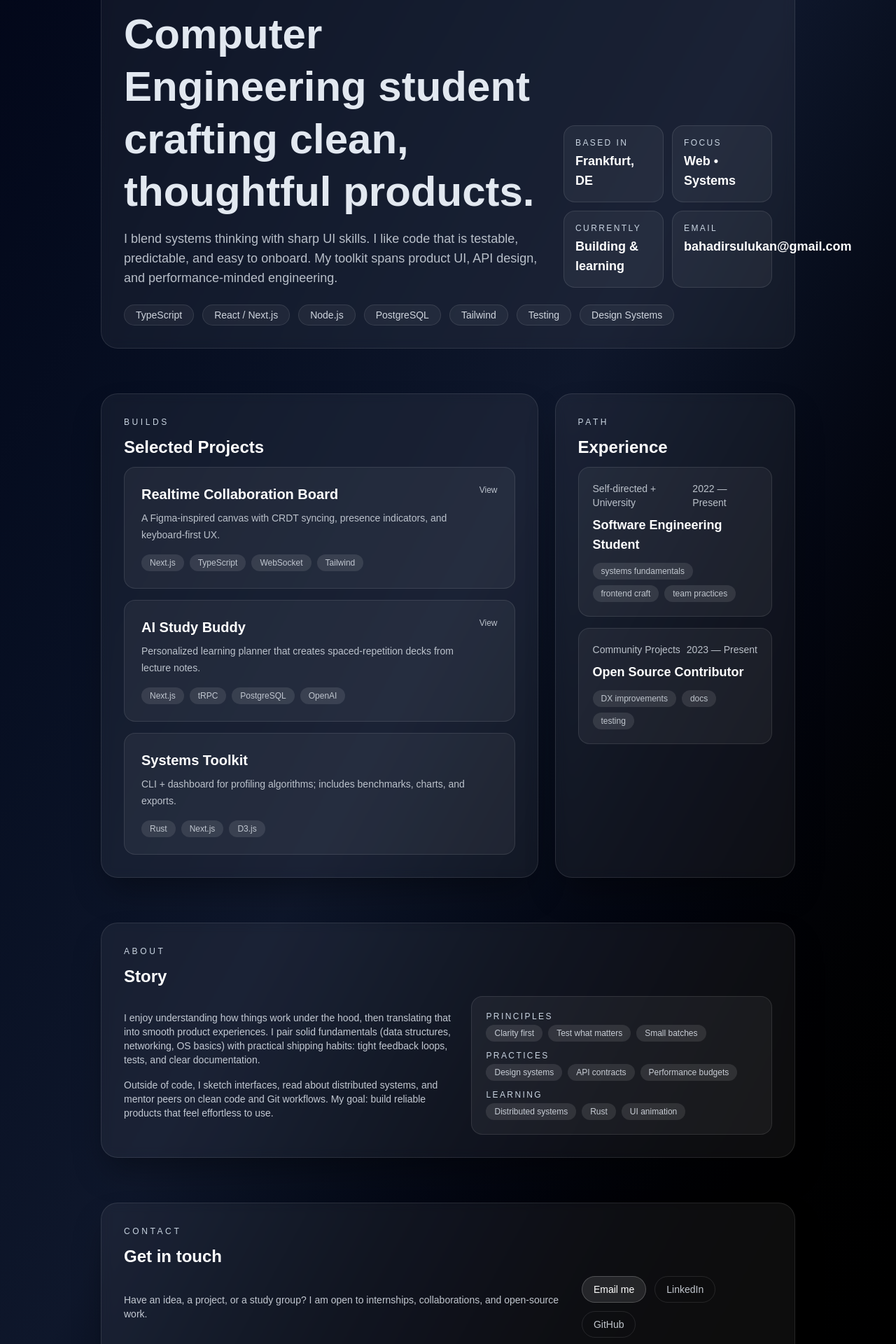
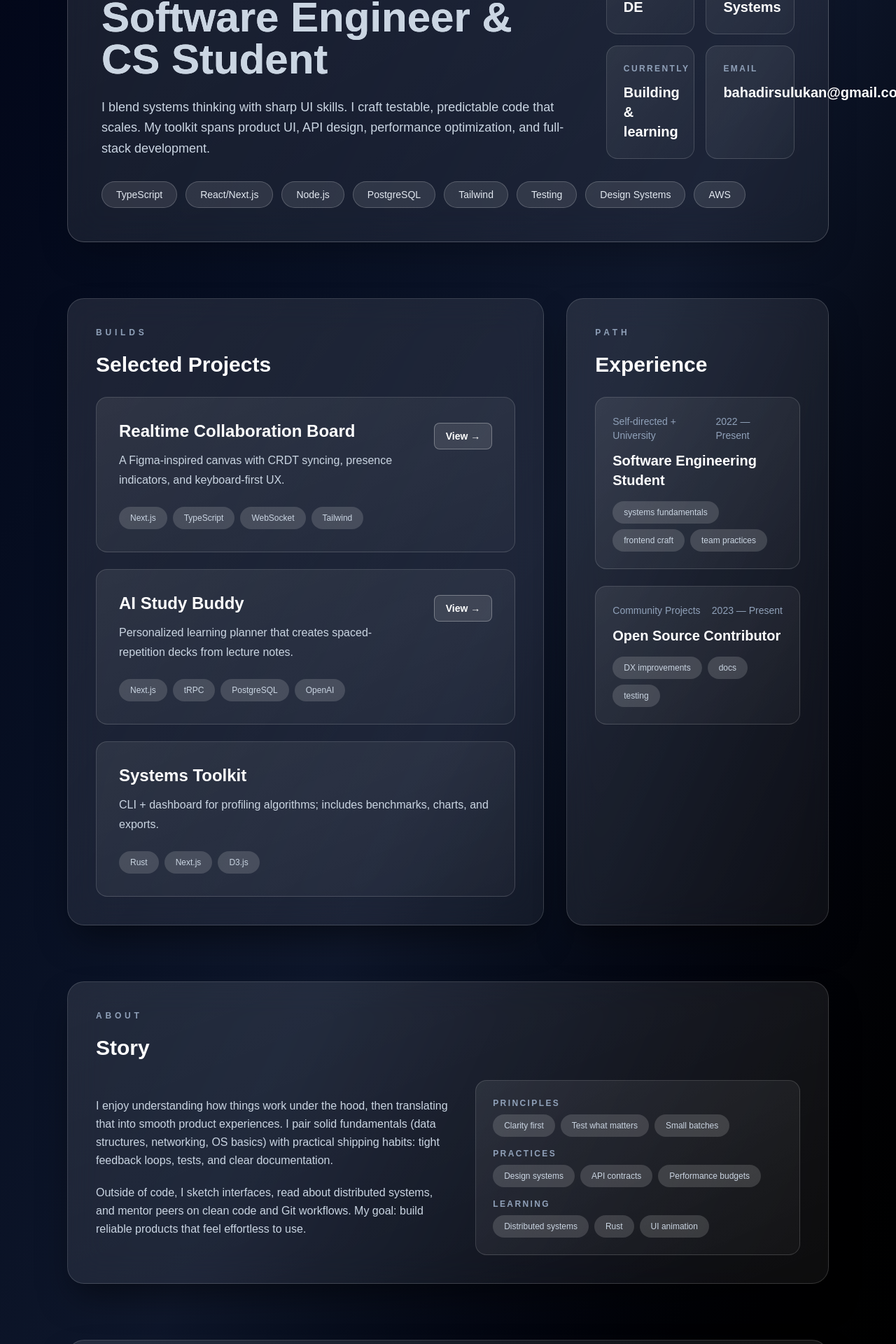
Before and after one commit to bahadirsulukan/my-portfolio, a Next.js app: page / in a window 1280 px wide. Shown: the part 280-2200 px from the top of the page at 70% size. Built offline with nearby package versions, Linux system fonts and the light colour scheme.

Commit message:
modernisiert

```diff
--- a/app/page.tsx
+++ b/app/page.tsx
@@ -53,27 +53,26 @@ const experiences: Experience[] = [
 export default function Home() {
   return (
     <div className="min-h-screen bg-gradient-to-br from-slate-950 via-slate-900 to-black text-slate-50">
-      <div className="mx-auto flex w-full max-w-6xl flex-col gap-16 px-6 pb-24 pt-16 sm:px-12 lg:px-20">
-        <header className="flex flex-col gap-6 rounded-3xl border border-white/10 bg-white/5 p-8 backdrop-blur">
-          <p className="text-sm uppercase tracking-[0.35em] text-slate-300">
-            Portfolio
+      <div className="mx-auto flex w-full max-w-7xl flex-col gap-20 px-4 pb-32 pt-20 sm:px-8 lg:px-24">
+        <header className="flex flex-col gap-8 rounded-3xl border border-white/20 bg-gradient-to-br from-white/10 to-white/5 p-12 backdrop-blur-xl shadow-2xl">
+          <p className="text-xs uppercase tracking-[0.4em] text-slate-400 font-medium">
+            Welcome to my portfolio
           </p>
-          <div className="grid gap-8 lg:grid-cols-[2fr_1fr] lg:items-end">
-            <div className="space-y-4">
-              <h1 className="text-4xl font-semibold leading-tight sm:text-5xl lg:text-6xl">
-                Hi, I am Bahadır —
-                <span className="block text-slate-200">
-                  Software & Computer Engineering student crafting clean,
-                  thoughtful products.
+          <div className="grid gap-12 lg:grid-cols-[2.5fr_1fr] lg:items-end">
+            <div className="space-y-6">
+              <h1 className="text-5xl font-bold leading-tight sm:text-6xl lg:text-7xl bg-gradient-to-r from-slate-100 to-slate-300 bg-clip-text text-transparent">
+                Hi, I&apos;m Bahadır —
+                <span className="block text-slate-300 text-4xl sm:text-5xl lg:text-6xl mt-2 font-semibold">
+                  Software Engineer & CS Student
                 </span>
               </h1>
-              <p className="max-w-2xl text-lg text-slate-200/80">
-                I blend systems thinking with sharp UI skills. I like code that
-                is testable, predictable, and easy to onboard. My toolkit spans
-                product UI, API design, and performance-minded engineering.
+              <p className="max-w-2xl text-lg text-slate-300 leading-relaxed">
+                I blend systems thinking with sharp UI skills. I craft testable,
+                predictable code that scales. My toolkit spans product UI, API
+                design, performance optimization, and full-stack development.
               </p>
             </div>
-            <div className="grid grid-cols-2 gap-3 text-sm text-slate-200/90">
+            <div className="grid grid-cols-2 gap-4 text-sm text-slate-200">
               <Stat label="Based in" value="Frankfurt, DE" />
               <Stat label="Focus" value="Web • Systems" />
               <Stat label="Currently" value="Building & learning" />
@@ -83,16 +82,17 @@ export default function Home() {
           <div className="flex flex-wrap gap-3 text-sm">
             {[
               "TypeScript",
-              "React / Next.js",
+              "React/Next.js",
               "Node.js",
               "PostgreSQL",
               "Tailwind",
               "Testing",
               "Design Systems",
+              "AWS",
             ].map((item) => (
               <span
                 key={item}
-                className="rounded-full border border-white/10 bg-white/5 px-4 py-1 text-slate-200/90"
+                className="rounded-full border border-white/20 bg-white/10 px-5 py-2 text-slate-200 font-medium hover:border-white/40 hover:bg-white/20 transition"
               >
                 {item}
               </span>
@@ -100,39 +100,39 @@ export default function Home() {
           </div>
         </header>
 
-        <section className="grid gap-6 lg:grid-cols-[2fr_1.1fr]">
+        <section className="grid gap-8 lg:grid-cols-[2fr_1.1fr]">
           <Card title="Selected Projects" eyebrow="Builds">
-            <div className="space-y-4">
+            <div className="space-y-6">
               {projects.map((project) => (
                 <article
                   key={project.title}
-                  className="group rounded-2xl border border-white/10 bg-white/5 p-6 transition hover:border-white/30 hover:bg-white/10"
+                  className="group rounded-2xl border border-white/15 bg-gradient-to-br from-white/8 to-white/3 p-8 transition hover:border-white/40 hover:bg-white/15 hover:shadow-lg"
                 >
-                  <div className="flex items-start justify-between gap-4">
-                    <div>
-                      <h3 className="text-xl font-semibold text-white">
+                  <div className="flex items-start justify-between gap-6">
+                    <div className="flex-1">
+                      <h3 className="text-2xl font-bold text-white">
                         {project.title}
                       </h3>
-                      <p className="mt-2 text-sm leading-6 text-slate-200/80">
+                      <p className="mt-3 text-base leading-7 text-slate-300">
                         {project.description}
                       </p>
                     </div>
                     {project.link ? (
                       <a
                         href={project.link}
-                        className="text-xs font-medium text-slate-200/80 underline-offset-4 hover:text-white hover:underline"
+                        className="mt-1 whitespace-nowrap rounded-lg border border-white/30 bg-white/10 px-4 py-2 text-sm font-semibold text-white transition hover:border-white/50 hover:bg-white/20"
                         target="_blank"
                         rel="noreferrer"
                       >
-                        View
+                        View →
                       </a>
                     ) : null}
                   </div>
-                  <div className="mt-4 flex flex-wrap gap-2 text-xs text-slate-200/80">
+                  <div className="mt-6 flex flex-wrap gap-2 text-xs text-slate-300">
                     {project.stack.map((tech) => (
                       <span
                         key={tech}
-                        className="rounded-full bg-white/10 px-3 py-1"
+                        className="rounded-full bg-white/15 px-4 py-2 font-medium"
                       >
                         {tech}
                       </span>
@@ -144,24 +144,24 @@ export default function Home() {
           </Card>
 
           <Card title="Experience" eyebrow="Path">
-            <div className="space-y-4">
+            <div className="space-y-6">
               {experiences.map((exp) => (
                 <article
                   key={exp.role}
-                  className="rounded-2xl border border-white/10 bg-white/5 p-5"
+                  className="rounded-2xl border border-white/15 bg-gradient-to-br from-white/8 to-white/3 p-6 transition hover:border-white/30 hover:bg-white/12"
                 >
-                  <div className="flex items-center justify-between text-sm text-slate-200/80">
+                  <div className="flex items-center justify-between text-sm text-slate-400 font-medium">
                     <span>{exp.place}</span>
                     <span>{exp.period}</span>
                   </div>
-                  <h3 className="mt-2 text-lg font-semibold text-white">
+                  <h3 className="mt-3 text-xl font-bold text-white">
                     {exp.role}
                   </h3>
-                  <div className="mt-3 flex flex-wrap gap-2 text-xs text-slate-200/80">
+                  <div className="mt-4 flex flex-wrap gap-2 text-xs text-slate-300">
                     {exp.focus.map((item) => (
                       <span
                         key={item}
-                        className="rounded-full bg-white/10 px-3 py-1"
+                        className="rounded-full bg-white/15 px-4 py-2 font-medium"
                       >
                         {item}
                       </span>
@@ -174,8 +174,8 @@ export default function Home() {
         </section>
 
         <Card title="Story" eyebrow="About">
-          <div className="grid gap-6 lg:grid-cols-[1.1fr_1fr] lg:items-center">
-            <div className="space-y-4 text-slate-200/85">
+          <div className="grid gap-8 lg:grid-cols-[1.1fr_1fr] lg:items-center">
+            <div className="space-y-5 text-slate-300 text-base leading-relaxed">
               <p>
                 I enjoy understanding how things work under the hood, then
                 translating that into smooth product experiences. I pair solid
@@ -189,7 +189,7 @@ export default function Home() {
                 goal: build reliable products that feel effortless to use.
               </p>
             </div>
-            <div className="grid gap-3 rounded-2xl border border-white/10 bg-white/5 p-5 text-sm text-slate-200/85">
+            <div className="grid gap-4 rounded-2xl border border-white/15 bg-gradient-to-br from-white/8 to-white/3 p-6 text-sm text-slate-300">
               <Bullet
                 label="Principles"
                 items={["Clarity first", "Test what matters", "Small batches"]}
@@ -211,33 +211,33 @@ export default function Home() {
         </Card>
 
         <Card title="Get in touch" eyebrow="Contact">
-          <div className="flex flex-col gap-4 sm:flex-row sm:items-center sm:justify-between">
-            <p className="text-slate-200/85">
-              Have an idea, a project, or a study group? I am open to
-              internships, collaborations, and open-source work.
+          <div className="flex flex-col gap-8 sm:gap-6">
+            <p className="text-lg text-slate-300 leading-relaxed max-w-2xl">
+              I&apos;m always interested in hearing about new opportunities,
+              collaborations, and challenging projects. Feel free to reach out!
             </p>
-            <div className="flex flex-wrap gap-3 text-sm">
+            <div className="flex flex-wrap gap-4">
               <a
-                href="mailto:you@example.com"
-                className="rounded-full border border-white/20 bg-white/10 px-4 py-2 font-medium text-white transition hover:border-white/40 hover:bg-white/20"
+                href="mailto:bahadirsulukan@gmail.com"
+                className="inline-flex items-center gap-2 rounded-xl border border-white/30 bg-white/15 px-8 py-4 font-semibold text-white transition hover:border-white/50 hover:bg-white/25 hover:shadow-lg active:scale-95"
               >
-                Email me
+                ✉️ Email me
               </a>
               <a
-                href="https://www.linkedin.com"
-                className="rounded-full border border-white/10 px-4 py-2 text-slate-200/85 underline-offset-4 transition hover:border-white/30 hover:text-white hover:underline"
+                href="https://www.linkedin.com/in/bahadir-sulukan/"
+                className="inline-flex items-center gap-2 rounded-xl border border-white/20 bg-white/8 px-8 py-4 font-semibold text-slate-200 transition hover:border-white/40 hover:bg-white/15 hover:text-white hover:shadow-lg"
                 target="_blank"
                 rel="noreferrer"
               >
-                LinkedIn
+                💼 LinkedIn
               </a>
               <a
-                href="https://github.com"
-                className="rounded-full border border-white/10 px-4 py-2 text-slate-200/85 underline-offset-4 transition hover:border-white/30 hover:text-white hover:underline"
+                href="https://github.com/bahadirsulukan"
+                className="inline-flex items-center gap-2 rounded-xl border border-white/20 bg-white/8 px-8 py-4 font-semibold text-slate-200 transition hover:border-white/40 hover:bg-white/15 hover:text-white hover:shadow-lg"
                 target="_blank"
                 rel="noreferrer"
               >
-                GitHub
+                🚀 GitHub
               </a>
             </div>
           </div>
@@ -257,36 +257,39 @@ function Card({
   children: React.ReactNode;
 }) {
   return (
-    <section className="space-y-3 rounded-3xl border border-white/10 bg-white/5 p-8 shadow-2xl shadow-black/40 backdrop-blur">
-      <p className="text-xs uppercase tracking-[0.3em] text-slate-300">
+    <section className="space-y-5 rounded-3xl border border-white/15 bg-gradient-to-br from-white/10 to-white/5 p-10 shadow-2xl shadow-black/50 backdrop-blur-xl">
+      <p className="text-xs uppercase tracking-[0.4em] font-semibold text-slate-400">
         {eyebrow}
       </p>
-      <h2 className="text-2xl font-semibold text-white">{title}</h2>
-      <div className="text-sm text-slate-200/85">{children}</div>
+      <h2 className="text-3xl font-bold text-white">{title}</h2>
+      <div className="text-base text-slate-300 pt-2">{children}</div>
     </section>
   );
 }
 
 function Stat({ label, value }: { label: string; value: string }) {
   return (
-    <div className="rounded-2xl border border-white/10 bg-white/5 p-4">
-      <p className="text-xs uppercase tracking-[0.2em] text-slate-300">
+    <div className="rounded-2xl border border-white/15 bg-gradient-to-br from-white/8 to-white/3 p-6 hover:border-white/30 hover:bg-white/12 transition">
+      <p className="text-xs uppercase tracking-[0.2em] font-semibold text-slate-400">
         {label}
       </p>
-      <p className="mt-1 text-lg font-semibold text-white">{value}</p>
+      <p className="mt-3 text-xl font-bold text-white">{value}</p>
     </div>
   );
 }
 
 function Bullet({ label, items }: { label: string; items: string[] }) {
   return (
-    <div className="flex flex-col gap-1">
-      <p className="text-xs uppercase tracking-[0.2em] text-slate-300">
+    <div className="flex flex-col gap-2">
+      <p className="text-xs uppercase tracking-[0.2em] font-semibold text-slate-400">
         {label}
       </p>
-      <div className="flex flex-wrap gap-2 text-xs text-slate-200/85">
+      <div className="flex flex-wrap gap-2 text-xs text-slate-300">
         {items.map((item) => (
-          <span key={item} className="rounded-full bg-white/10 px-3 py-1">
+          <span
+            key={item}
+            className="rounded-full bg-white/15 px-4 py-2 font-medium"
+          >
             {item}
           </span>
         ))}
```
